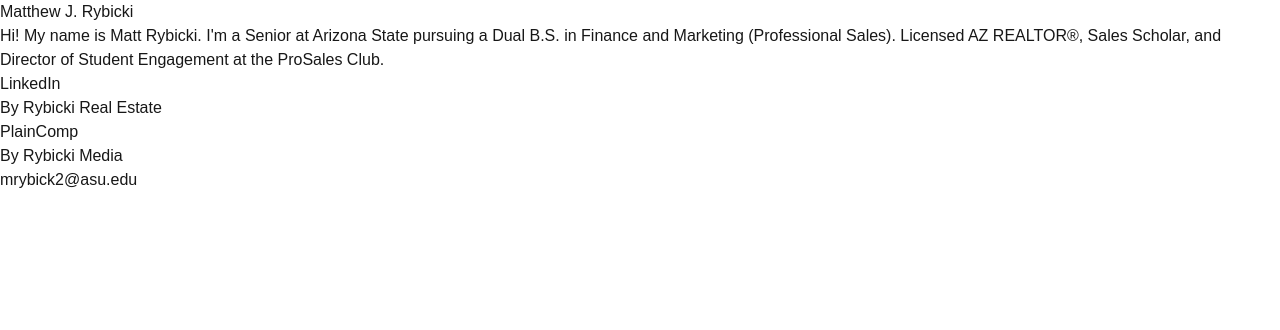
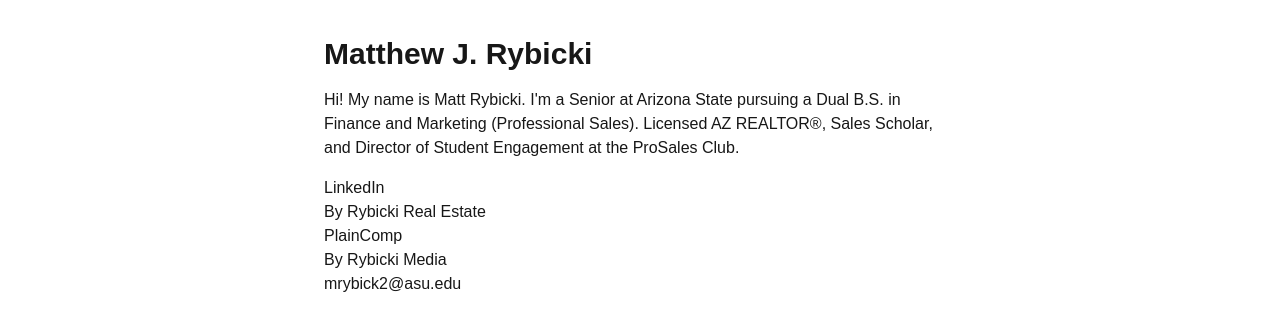
Before and after one commit to mrybick/mattrybicki-portfolio-self, a Next.js app: page / in a window 1280 px wide. Shown: the top 330 px of the page. Built offline with nearby package versions, Linux system fonts and the light colour scheme.

Commit message:
Style home page with tailwind v1

```diff
--- a/app/page.tsx
+++ b/app/page.tsx
@@ -1,22 +1,20 @@
 export default function Home() {
   return (
-    <div>
-      <h1> Matthew J. Rybicki </h1>
-      <p>
+    <div className="p-5 space-y-4 max-w-2xl mx-auto mt-4">
+      <h1 className="text-3xl font-bold"> Matthew J. Rybicki </h1>
+      <p className="text-base">
         Hi! My name is Matt Rybicki. I'm a Senior at Arizona State pursuing
         a Dual B.S. in Finance and Marketing (Professional Sales). Licensed
         AZ REALTOR®, Sales Scholar, and Director of Student Engagement at
         the ProSales Club.
       </p>
-        <div>
-          <ul>
-            <li><a href="https://linkedin.com/in/matthew-j-rybicki" target="_blank" rel="noopener noreferrer">LinkedIn</a></li>
-            <li><a href="https://byrybicki.com" target="_blank" rel="noopener noreferrer">By Rybicki Real Estate</a></li>
-            <li><a href="https://plaincomp.com" target="_blank" rel="noopener noreferrer">PlainComp</a></li>
-            <li><a href="https://byrybickimedia.com" target="_blank" rel="noopener noreferrer">By Rybicki Media</a></li>
-            <li><a href="mailto:mrybick2@asu.edu">mrybick2@asu.edu</a></li>
+          <ul className="text-base">
+            <li><a className="hover:underline" href="https://linkedin.com/in/matthew-j-rybicki" target="_blank" rel="noopener noreferrer">LinkedIn</a></li>
+            <li><a className="hover:underline" href="https://byrybicki.com" target="_blank" rel="noopener noreferrer">By Rybicki Real Estate</a></li>
+            <li><a className="hover:underline" href="https://plaincomp.com" target="_blank" rel="noopener noreferrer">PlainComp</a></li>
+            <li><a className="hover:underline" href="https://byrybickimedia.com" target="_blank" rel="noopener noreferrer">By Rybicki Media</a></li>
+            <li><a className="hover:underline" href="mailto:mrybick2@asu.edu">mrybick2@asu.edu</a></li>
           </ul>
-        </div>
     </div>
   )
 }
```
